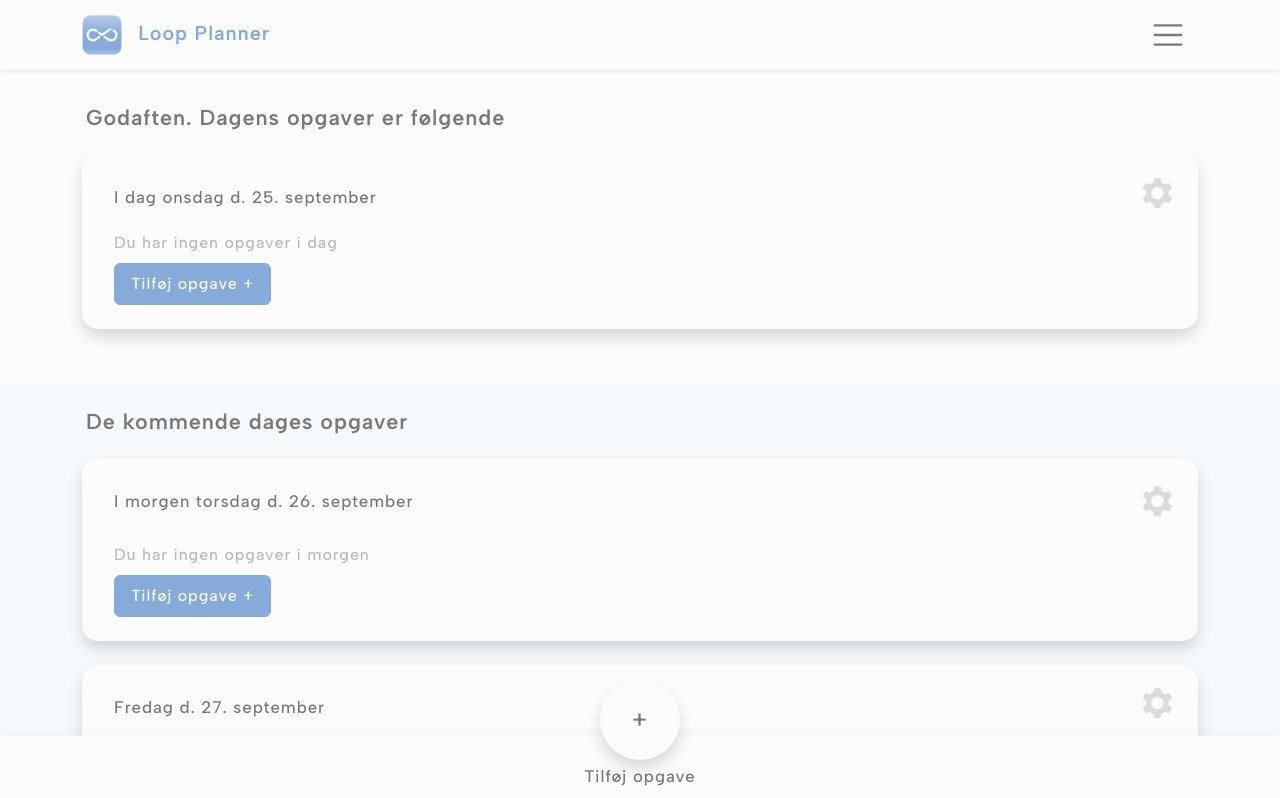
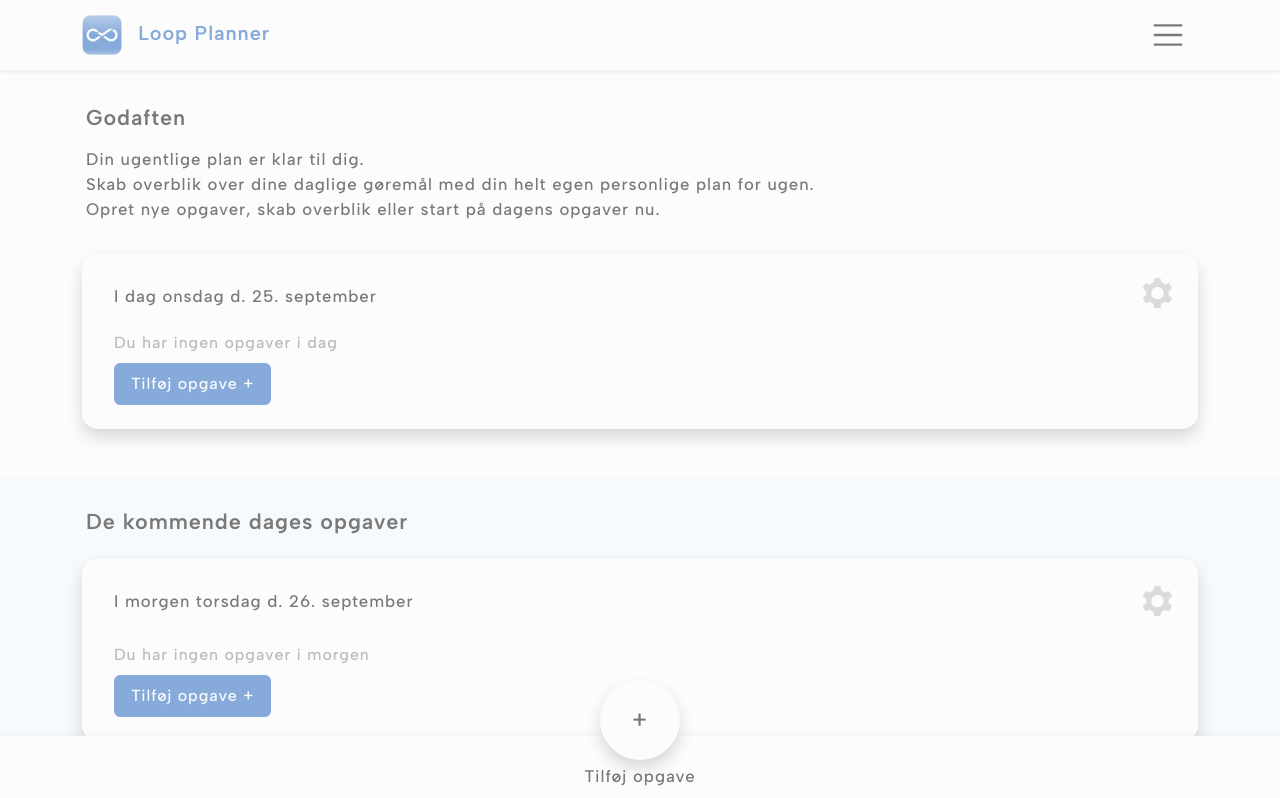
Before and after one commit to S-Demant/loopPlanner, a Vue app: page / in a window 1280 px wide. Shown: the top 798 px of the page. Built offline with nearby package versions, Linux system fonts and the light colour scheme.

Commit message:
Intro text created

```diff
--- a/src/assets/css/styles.scss
+++ b/src/assets/css/styles.scss
@@ -64,6 +64,10 @@ h2 {
     font-weight: 600;
 }
 
+.intro-text {
+    line-height: 1.5;
+}
+
 .pointer:hover {
     cursor: pointer;
 }
--- a/src/router/index.js
+++ b/src/router/index.js
@@ -1,7 +1,6 @@
 import {createRouter, createWebHistory} from 'vue-router';
 import LoopPlanner from "@/views/LoopPlanner.vue";
 import Add from "@/views/Add.vue";
-import Edit from "@/views/Edit.vue";
 
 const router = createRouter({
   history: createWebHistory(import.meta.env.BASE_URL),
@@ -15,11 +14,6 @@ const router = createRouter({
           path: "/add/:id",
           name: "add",
           component: Add
-      },
-      {
-          path: "/edit",
-          name: "edit",
-          component: Edit
       }
   ]
 })
--- a/src/views/LoopPlanner.vue
+++ b/src/views/LoopPlanner.vue
@@ -41,11 +41,12 @@ function UpperCase(string){ // Funktion for at først bogstav er med stort
 <template>
     <Navbar />
     <div class="container">
-        <h2 v-if="currentHour >= 18 || currentHour <= 4" class="ms-1 mb-4">Godaften. Dagens opgaver er følgende</h2>
-        <h2 v-else-if="currentHour >= 5 && currentHour <= 8" class="ms-1 mb-4">Godmorgen. Dagens opgaver er følgende</h2>
-        <h2 v-else-if="currentHour >= 10 && currentHour <= 11" class="ms-1 mb-4">God formiddag. Dagens opgaver er følgende</h2>
-        <h2 v-else-if="currentHour >= 12 && currentHour <= 14" class="ms-1 mb-4">God eftermiddag. Dagens opgaver er følgende</h2>
-        <h2 v-else-if="currentHour >= 15 && currentHour <= 17" class="ms-1 mb-4">Goddag. Dagens opgaver er følgende</h2>
+        <h2 v-if="currentHour >= 18 || currentHour <= 4" class="ms-1 ">Godaften</h2>
+        <h2 v-else-if="currentHour >= 5 && currentHour <= 8" class="ms-1">Godmorgen</h2>
+        <h2 v-else-if="currentHour >= 10 && currentHour <= 11" class="ms-1">God formiddag</h2>
+        <h2 v-else-if="currentHour >= 12 && currentHour <= 14" class="ms-1">God eftermiddag</h2>
+        <h2 v-else-if="currentHour >= 15 && currentHour <= 17" class="ms-1">Goddag</h2>
+        <h3 class="intro-text text-dark py-2 ms-1 mt-2 mb-4">Din ugentlige plan er klar til dig.<br>Skab overblik over dine daglige gøremål med din helt egen personlige plan for ugen.<br>Opret nye opgaver, skab overblik eller start på dagens opgaver nu.</h3>
         <div class="bg-light w-100 shadow rounded-4 pb-4 mb-5">
             <div class="row align-items-center">
                 <div class="col-10">
```
Also changed, not shown: src/views/Edit.vue (deleted, +0 -11 lines).
